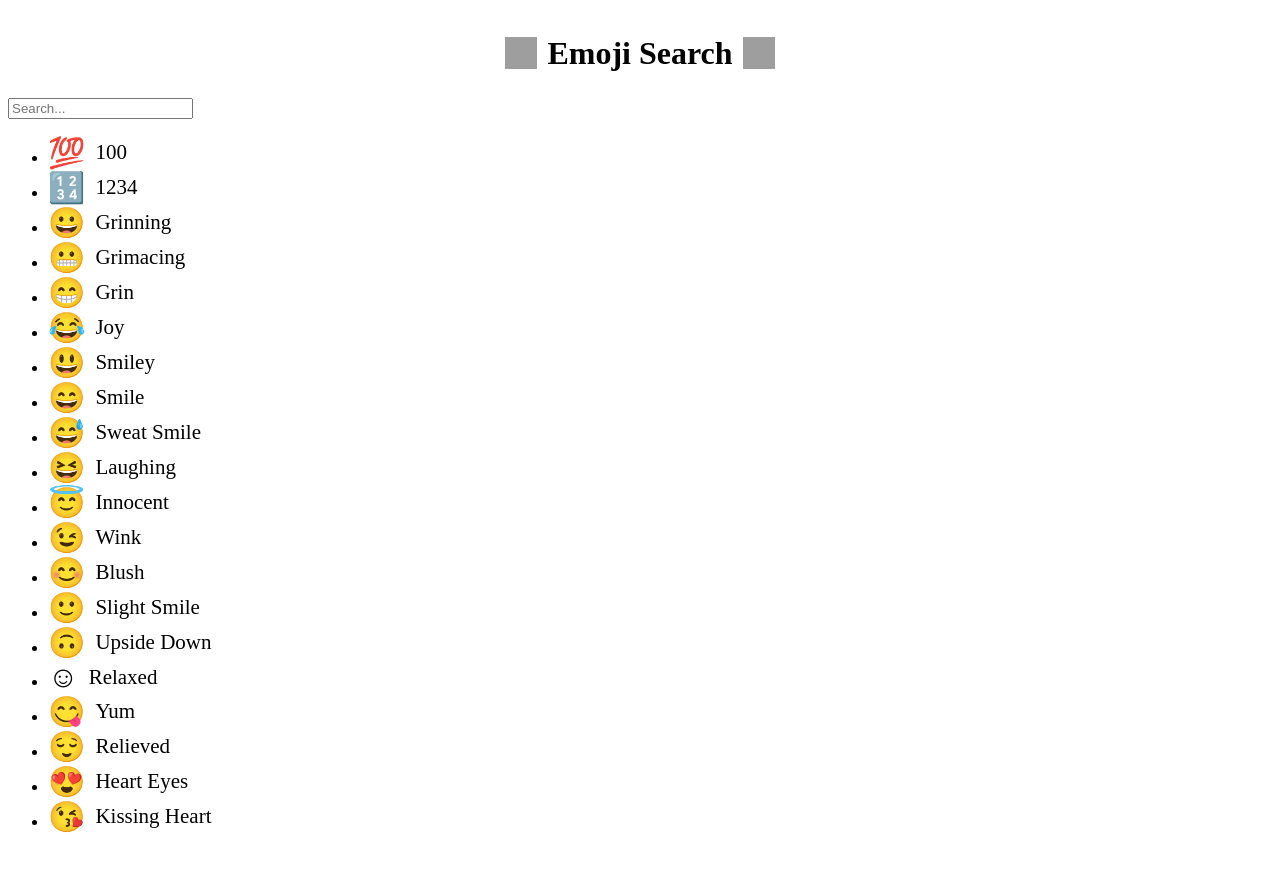
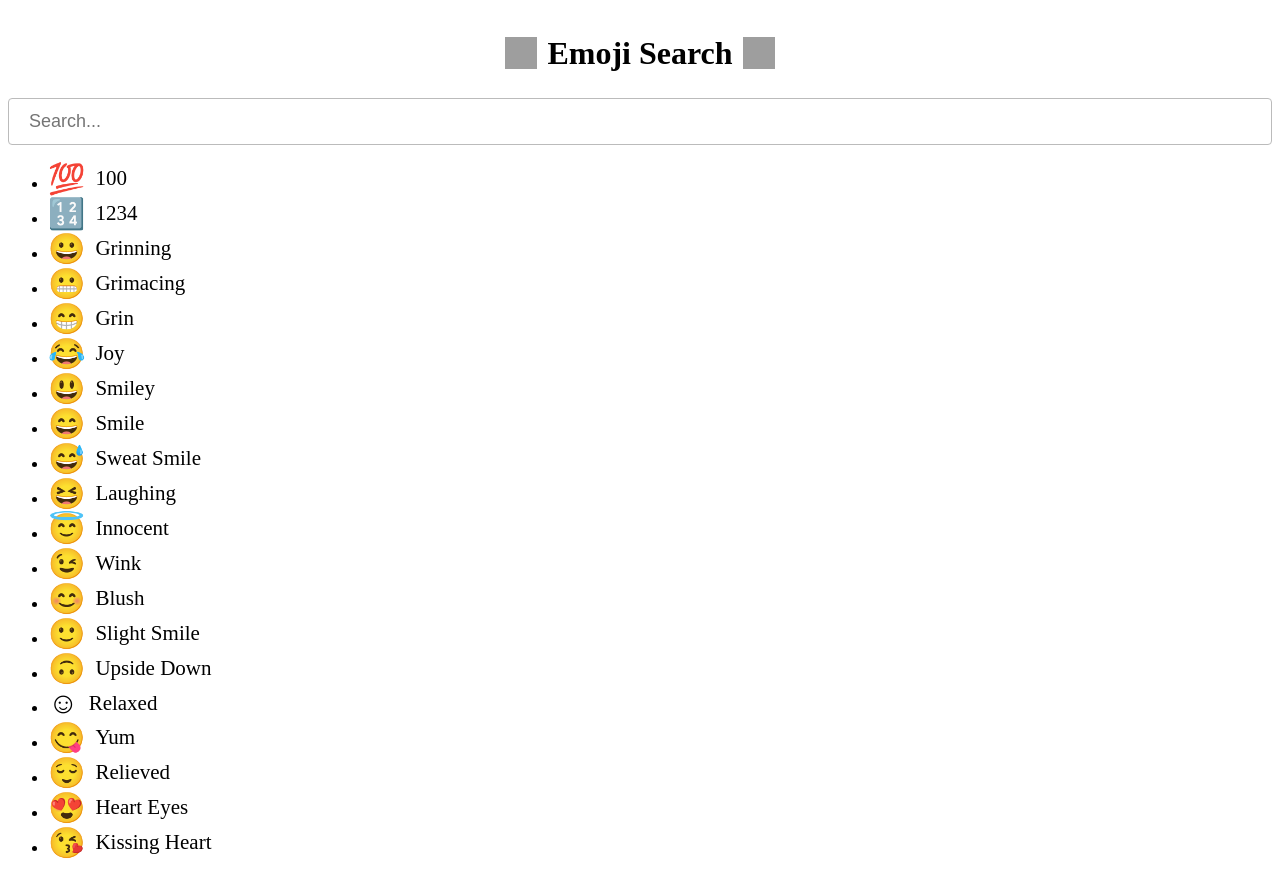
Before and after one commit to zach-ryan-butler/emoji-search, a React app: page / in a window 1280 px wide. Before the commit the page ends 850 px from the top, so only its background shows below. Built offline with nearby package versions, Linux system fonts and the light colour scheme; grey boxes are pictures that could not be loaded.

Commit message:
styled search input

```diff
--- /dev/null
+++ b/src/components/search/EmojiSearch.css
@@ -0,0 +1,8 @@
+.EmojiSearch {
+  width: 100%;
+  font-size: 18px;
+  padding: 12px 20px;
+  border: 1px solid #bbb;
+  box-sizing: border-box;
+  border-radius: 4px;
+}
--- a/src/components/search/EmojiSearch.js
+++ b/src/components/search/EmojiSearch.js
@@ -1,9 +1,11 @@
 import React from 'react';
 import PropTypes from 'prop-types';
+import styles from './EmojiSearch.css';
 
 function EmojiSearch({ text, textHandler }) {
   return (
     <input
+      className={styles.EmojiSearch}
       type="text"
       value={text}
       onChange={textHandler}
```
